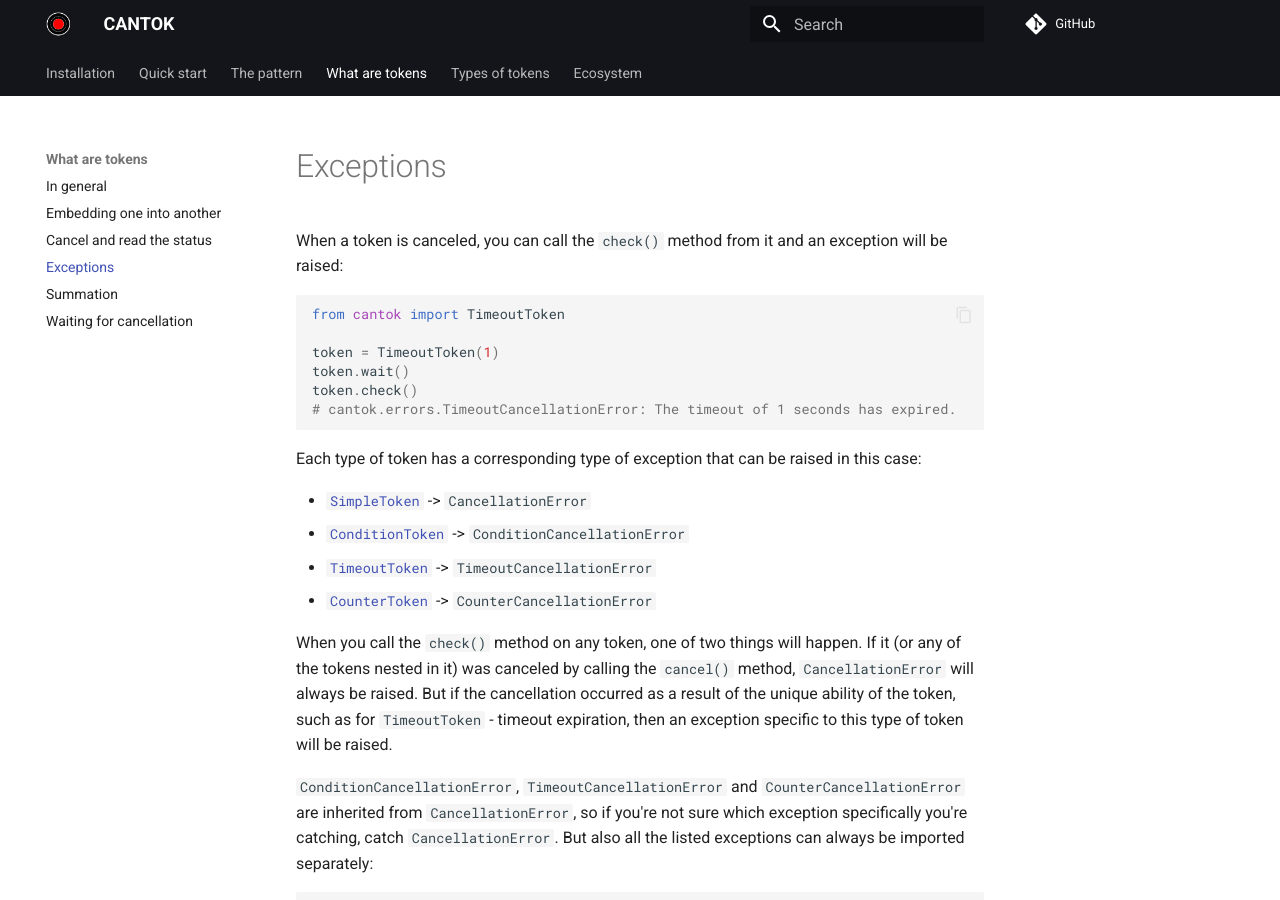
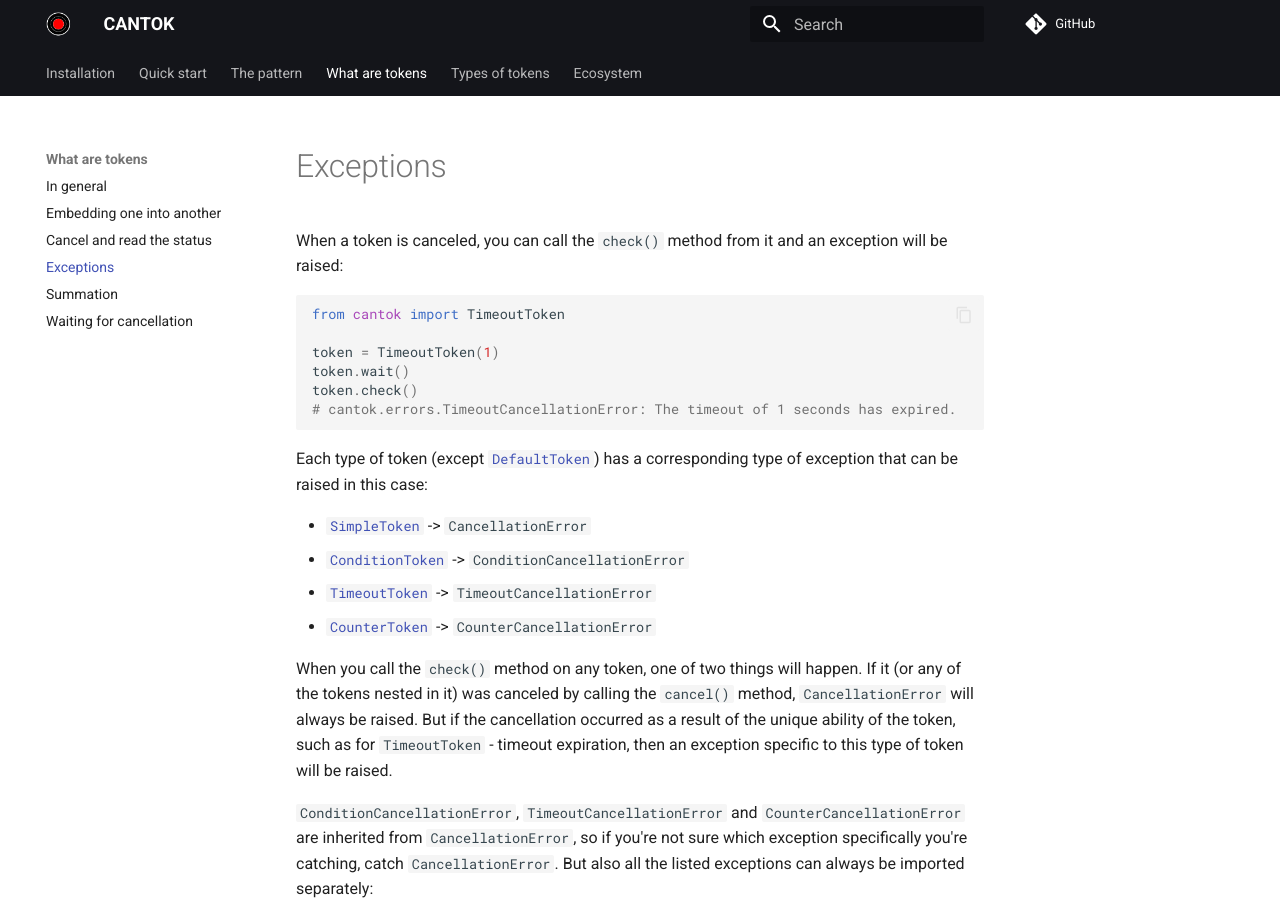
Before and after one commit to pomponchik/cantok, an MkDocs documentation site: the page built from docs/what_are_tokens/exceptions.md, in a window 1280 px wide and 900 px high. Built offline with MkDocs 1.6.1 and Material for MkDocs 9.7.7, drawn with Linux system fonts in a browser that asks for light colours; comment, search, counter and statistics services are not loaded.

Commit message:
documentation

````diff
--- a/docs/what_are_tokens/exceptions.md
+++ b/docs/what_are_tokens/exceptions.md
@@ -9,7 +9,7 @@ token.check()
 # cantok.errors.TimeoutCancellationError: The timeout of 1 seconds has expired.
 ```
 
-Each type of token has a corresponding type of exception that can be raised in this case:
+Each type of token (except [`DefaultToken`](../types_of_tokens/DefaultToken.md)) has a corresponding type of exception that can be raised in this case:
 
 - [`SimpleToken`](../types_of_tokens/SimpleToken.md) -> `CancellationError`
 - [`ConditionToken`](../types_of_tokens/ConditionToken.md) -> `ConditionCancellationError`
--- a/mkdocs.yml
+++ b/mkdocs.yml
@@ -33,6 +33,7 @@ nav:
     - ConditionToken: types_of_tokens/ConditionToken.md
     - TimeoutToken: types_of_tokens/TimeoutToken.md
     - CounterToken: types_of_tokens/CounterToken.md
+    - DefaultToken: types_of_tokens/DefaultToken.md
   - Ecosystem:
     - About the ecosystem: ecosystem/about_ecosystem.md
     - Projects:
````
Also changed, not shown: docs/types_of_tokens/DefaultToken.md (added, +16 -0 lines).
